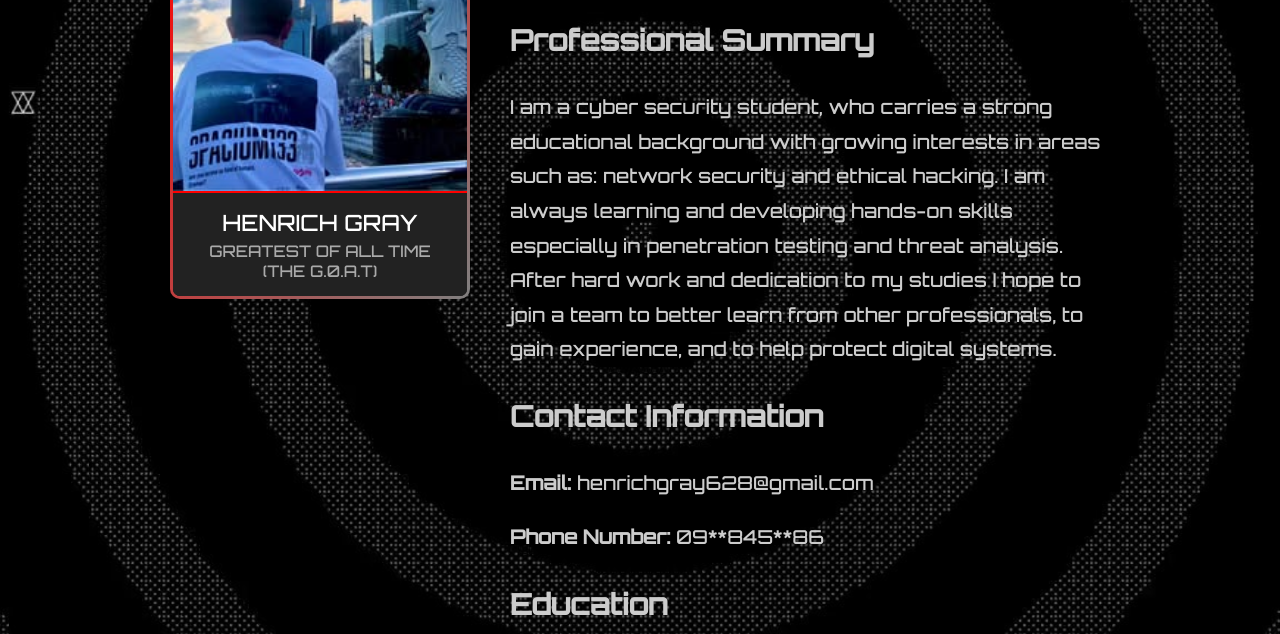
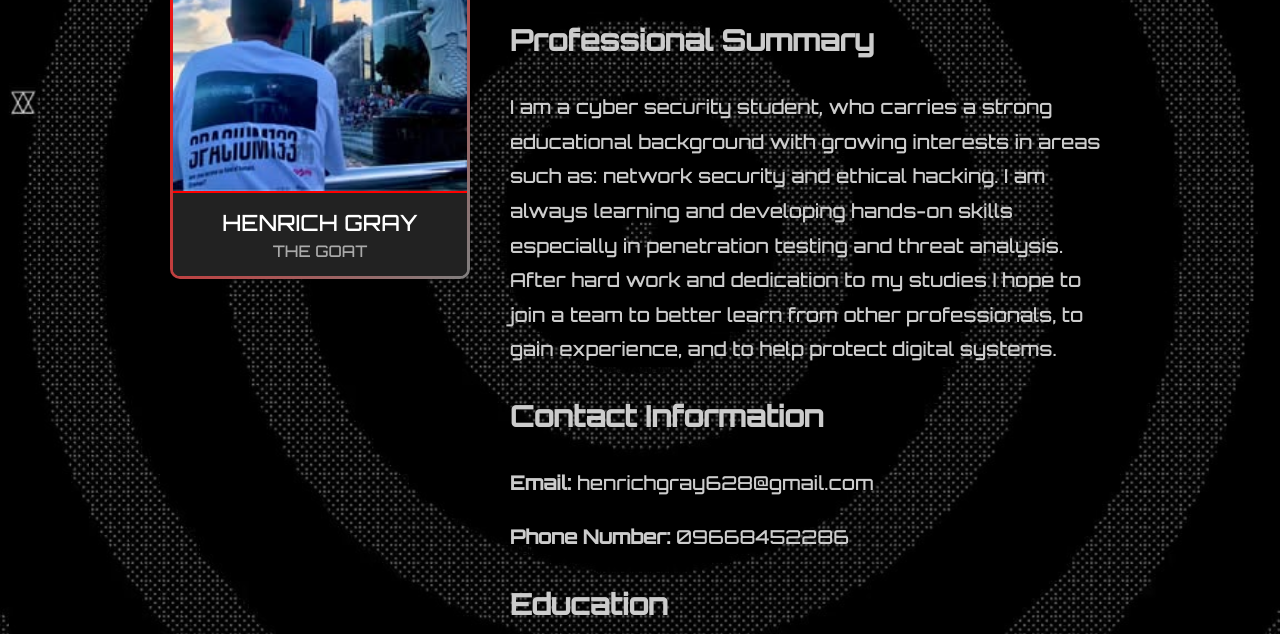
Before and after one commit to Amillune/grayhomepage, a plain HTML site: page aboutMe/aboutHenrich.html in a window 1280 px wide. Shown: the part 166-800 px from the top of the page. Drawn offline with Linux system fonts and the light colour scheme.

Commit message:
Update aboutHenrich.html

```diff
--- a/aboutMe/aboutHenrich.html
+++ b/aboutMe/aboutHenrich.html
@@ -22,7 +22,7 @@
           <img src="henrich.jpg" alt="Henrich Gray" class="profile-image" id="profile-img">
           <div class="card-footer">
             <p class="card-title">HENRICH GRAY</p>
-            <p class="card-subtitle">GREATEST OF ALL TIME (THE G.0.A.T)</p>
+            <p class="card-subtitle">THE GOAT</p>
           </div>
         </div>
       </div>
@@ -39,7 +39,7 @@
 
       <h2>Contact Information</h2>
       <p><strong>Email:</strong> henrichgray628@gmail.com</p>
-      <p><strong>Phone Number:</strong> 09**845**86</p>
+      <p><strong>Phone Number:</strong> 09668452286</p>
 
       <h2>Education</h2>
       <ul>
```
